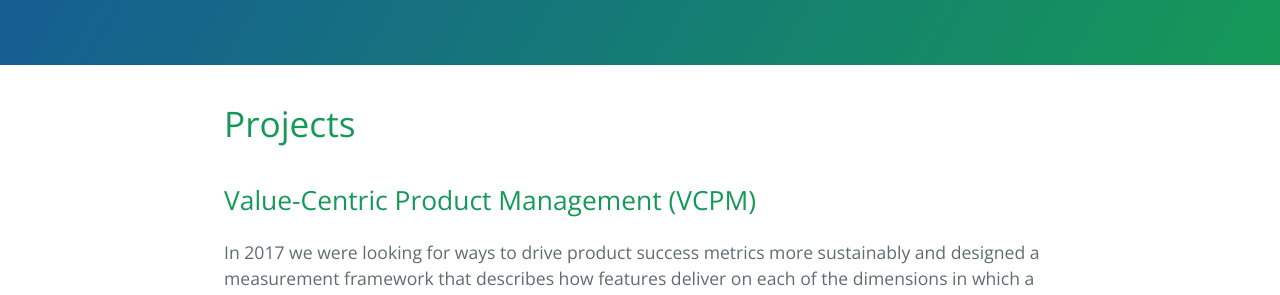
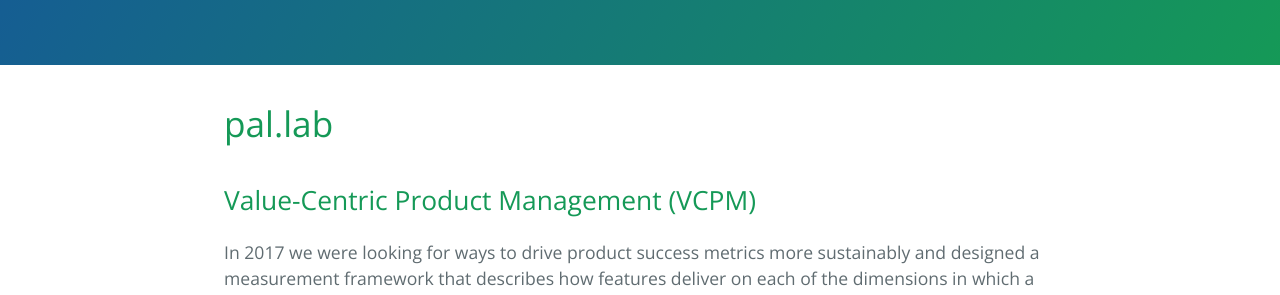
Before and after one commit to pal-lab/pal-lab.github.io, a Jekyll site: the page built from index.md, in a window 1280 px wide. Shown: the part 252-547 px from the top of the page. Built offline with Jekyll 4.4.1, drawn with Linux system fonts in a browser that asks for light colours; our own code applies the rules of GitHub Pages for plain Markdown files.

Commit message:
editorial changes

```diff
--- a/index.md
+++ b/index.md
@@ -2,7 +2,7 @@
 layout: default
 ---
 
-# [](#header-1)Projects
+# [](#header-1)pal.lab
 
 
 ## [](#header-2)Value-Centric Product Management (VCPM)
```
